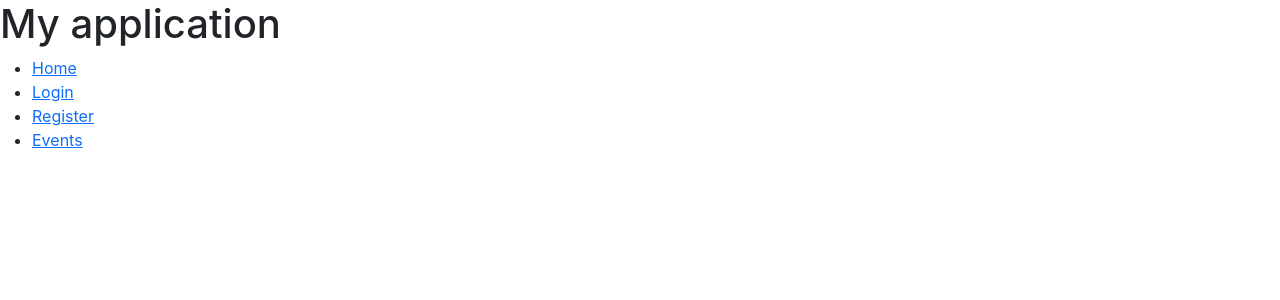
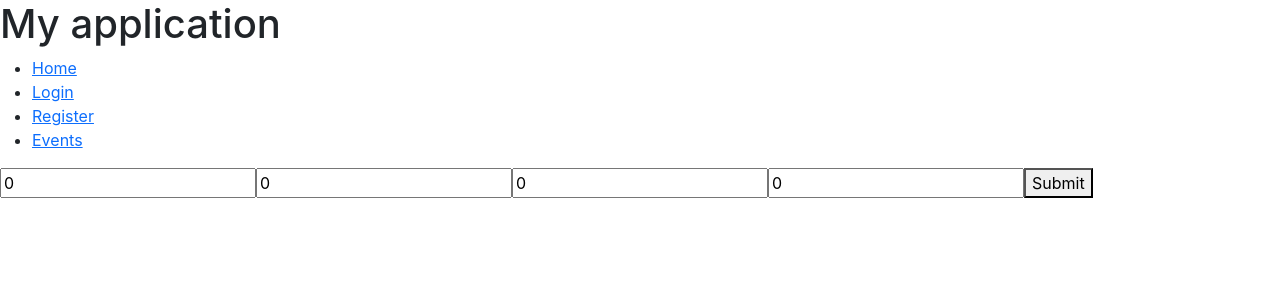
Before and after one commit to fitSteps/WEB, a React (Create React App) app: page /datafaker in a window 1280 px wide. Shown: the top 300 px of the page. Built offline with nearby package versions, Linux system fonts and the light colour scheme.

Commit message:
SCRUM-30 Form za vnos fake podatkov

```diff
--- a/src/App.js
+++ b/src/App.js
@@ -9,6 +9,7 @@ import Logout from "./components/Logout";
 import Requests from "./components/Requests";
 import Friends from "./components/Friends";
 import Events from "./components/Events";
+import DataFaker from './components/DataFaker';
 
 
 function App() {
@@ -57,6 +58,7 @@ function App() {
             <Route path="/requests" element={<Requests />}></Route>
             <Route path="/friends" element={<Friends />}></Route>
             <Route path="/events" element={<Events />}></Route>
+            <Route path="/datafaker" element={<DataFaker />}></Route>
           </Routes>
         </div>
       </UserContext.Provider>
--- /dev/null
+++ b/src/components/DataFaker.js
@@ -0,0 +1,51 @@
+import React, { useEffect, useState } from 'react';
+
+function DataFaker() {
+    const [date] = useState("2024-05-08");
+    const [steps, setSteps] = useState(0);
+    const [distance, setDistance] = useState(0);
+    const [flightsClimbed, setFlightsClimbed] = useState(0);
+    const [calories, setCalories] = useState(0);
+
+    useEffect(() => {
+        // If needed, fetch initial data here or remove if not necessary
+    }, []);
+
+    const handleSubmit = async (e) => {
+        e.preventDefault();  // Prevent default form submission
+        var date = "2024-05-08";
+        const response = await fetch(`http://localhost:3001/users/movements/${date}`, {
+            method: 'PUT',
+            credentials: 'include',
+            headers: {
+                'Content-Type': 'application/json'
+            },
+            body: JSON.stringify({
+                steps,
+                distance,
+                flightsClimbed,
+                calories
+            })
+        });
+        if (response.ok) {
+            const data = await response.json();
+            console.log('Success:', data);
+        } else {
+            console.error('Failed to update movements:', response.statusText);
+        }
+    };
+
+    return (
+        <div>
+            <form onSubmit={handleSubmit}>
+                <input type='number' value={steps} placeholder='Number of steps' onChange={(e) => setSteps(e.target.value)}/>
+                <input type='number' value={distance} placeholder='Distance' onChange={(e) => setDistance(e.target.value)}/>
+                <input type='number' value={flightsClimbed} placeholder='Flights climbed' onChange={(e) => setFlightsClimbed(e.target.value)}/>
+                <input type='number' value={calories} placeholder='Calories' onChange={(e) => setCalories(e.target.value)}/>
+                <button type='submit'>Submit</button>
+            </form>
+        </div>
+    );
+}
+
+export default DataFaker;
--- a/src/components/Header.js
+++ b/src/components/Header.js
@@ -19,6 +19,7 @@ function Header(props) {
                                     <li><Link to='/requests'>Requests</Link></li>
                                     <li><Link to='/friends'>Friends</Link></li>
                                     <li><Link to='/events'>Events</Link></li>
+                                    <li><Link to='/datafaker'>Data Faker</Link></li>
                                 </>
                             :
                                 <>
```
